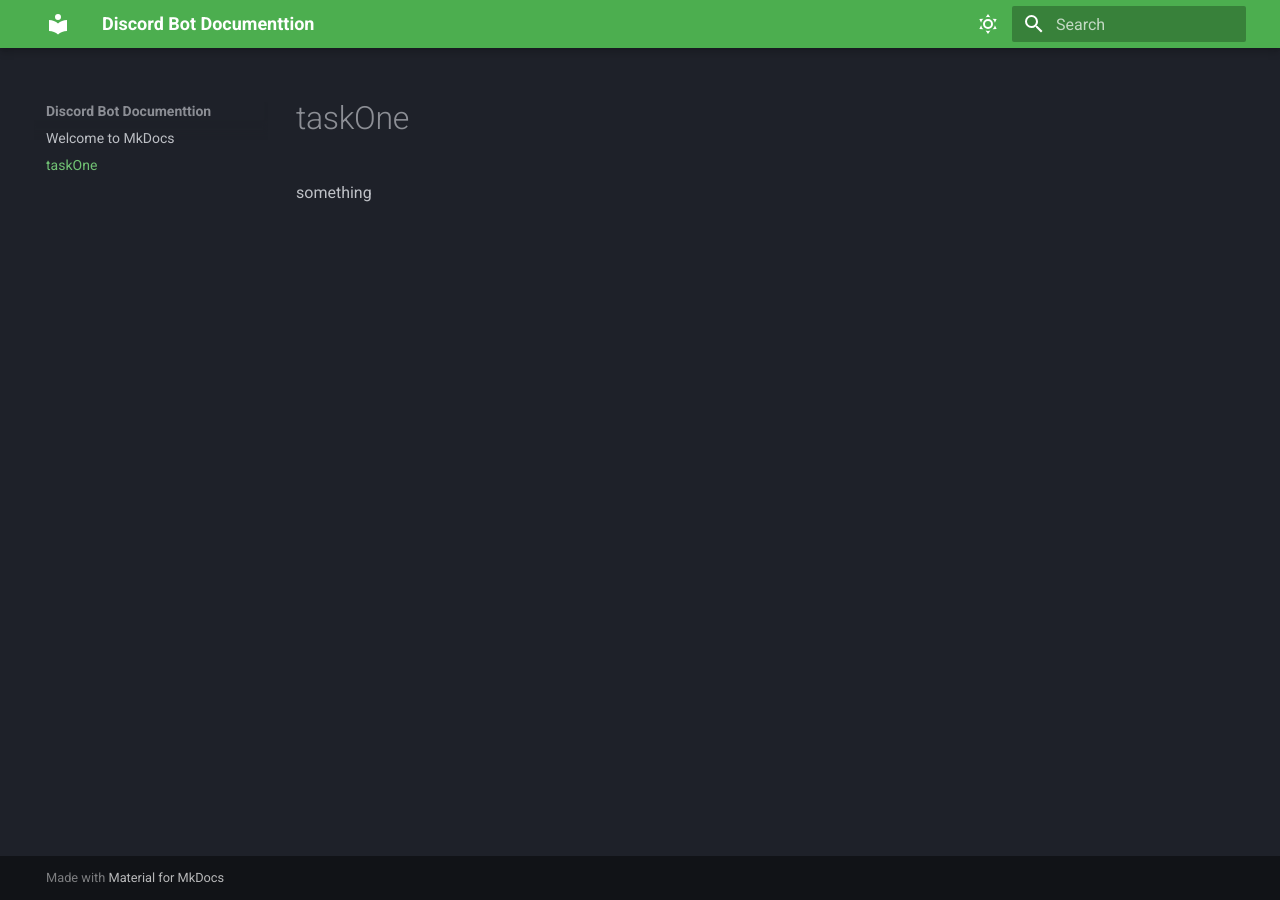
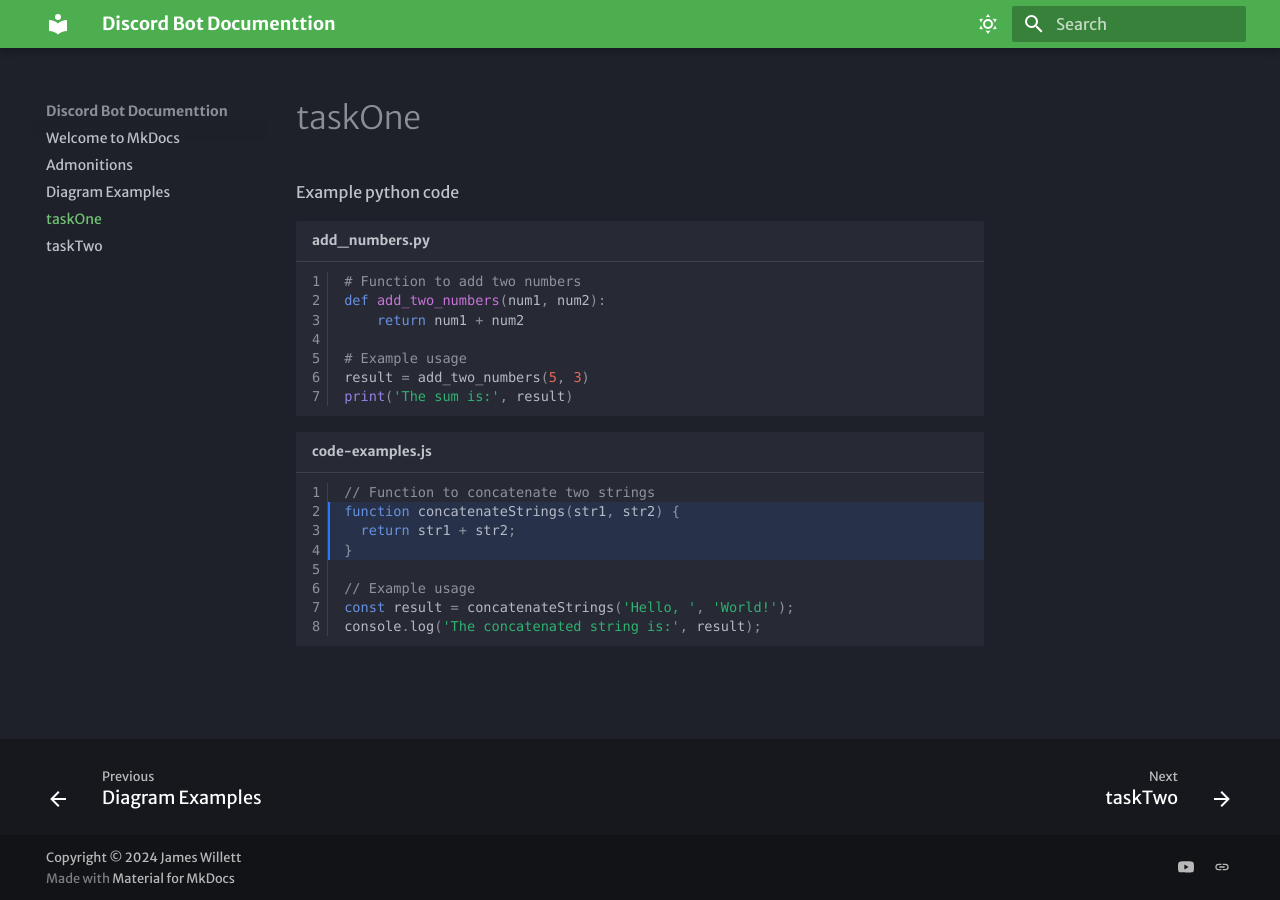
Before and after one commit to TitusLee2000/Discord-Bot-Documentation, an MkDocs documentation site: the page built from docs/taskOne.md, in a window 1280 px wide. Built offline with MkDocs 1.6.1 and Material for MkDocs 9.7.7, drawn with Linux system fonts in a browser that asks for light colours; some web fonts are replaced.

Commit message:
Initial commit

````diff
--- a/docs/taskOne.md
+++ b/docs/taskOne.md
@@ -1 +1,22 @@
-something
+Example python code
+
+```py title="add_numbers.py" linenums="1"
+# Function to add two numbers
+def add_two_numbers(num1, num2):
+    return num1 + num2
+
+# Example usage
+result = add_two_numbers(5, 3)
+print('The sum is:', result)
+```
+
+```js title="code-examples.js" linenums="1" hl_lines="2-4"
+// Function to concatenate two strings
+function concatenateStrings(str1, str2) {
+  return str1 + str2;
+}
+
+// Example usage
+const result = concatenateStrings('Hello, ', 'World!');
+console.log('The concatenated string is:', result);
+```
--- a/mkdocs.yml
+++ b/mkdocs.yml
@@ -2,6 +2,14 @@
 site_url: http://sitename.example
 theme:
   name: material
+  font:
+    text: Merriweather Sans
+    code: Red Hat Mono
+  # Display logo and tab icon
+  # logo: assets/mountain.jpg
+  # favicon: assets/__.ico
+  features:
+    - navigation.footer
   palette:
     # Dark Mode
     - scheme: slate
@@ -18,3 +26,39 @@
         name: Light mode
       primary: blue
       accent: deep orange
+
+markdown_extensions:
+  # emoji library for markdown file
+  - attr_list
+  - pymdownx.emoji:
+      emoji_index: !!python/name:material.extensions.emoji.twemoji
+      emoji_generator: !!python/name:material.extensions.emoji.to_svg
+
+  - pymdownx.highlight: #code highlights
+      anchor_linenums: true
+      line_spans: __span
+      pygments_lang_class: true
+  - pymdownx.inlinehilite
+  - pymdownx.snippets
+  - pymdownx.superfences
+  #Tabs
+  - pymdownx.tabbed:
+      alternate_style: true
+  #Adomition
+  - admonition
+  - pymdownx.details
+  #Reders Flow diagrams
+  - pymdownx.superfences:
+      custom_fences:
+        - name: mermaid
+          class: mermaid
+          format: !!python/name:pymdownx.superfences.fence_code_format
+
+extra: #footer elements [not working atm]
+  social:
+    - icon: simple/youtube
+      link: https://youtube.com/@james-willett
+    - icon: simple/linkedin
+      link: https://linkedin.com/in/willettjames
+
+copyright: Copyright &copy; 2024 James Willett
````
Also changed, not shown: docs/admonitions.md (added, +15 -0 lines), docs/diagram-examples.md (added, +27 -0 lines), docs/taskTwo.md (added, +43 -0 lines), docs/assets/mountain.jpg (added), 2 other files.
